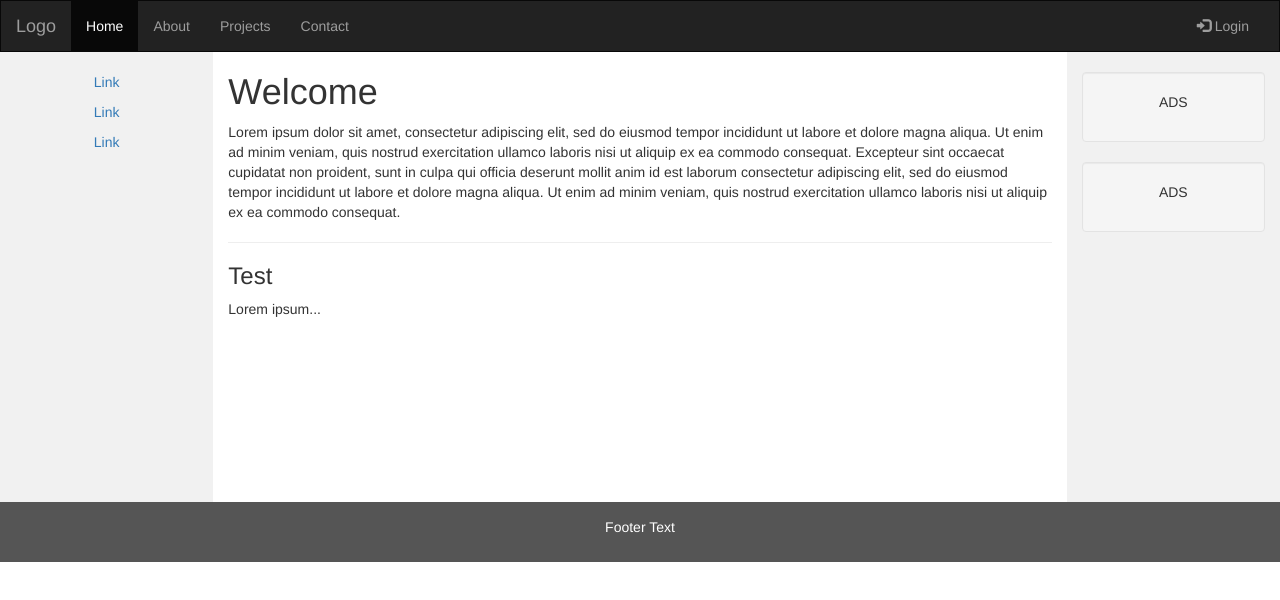
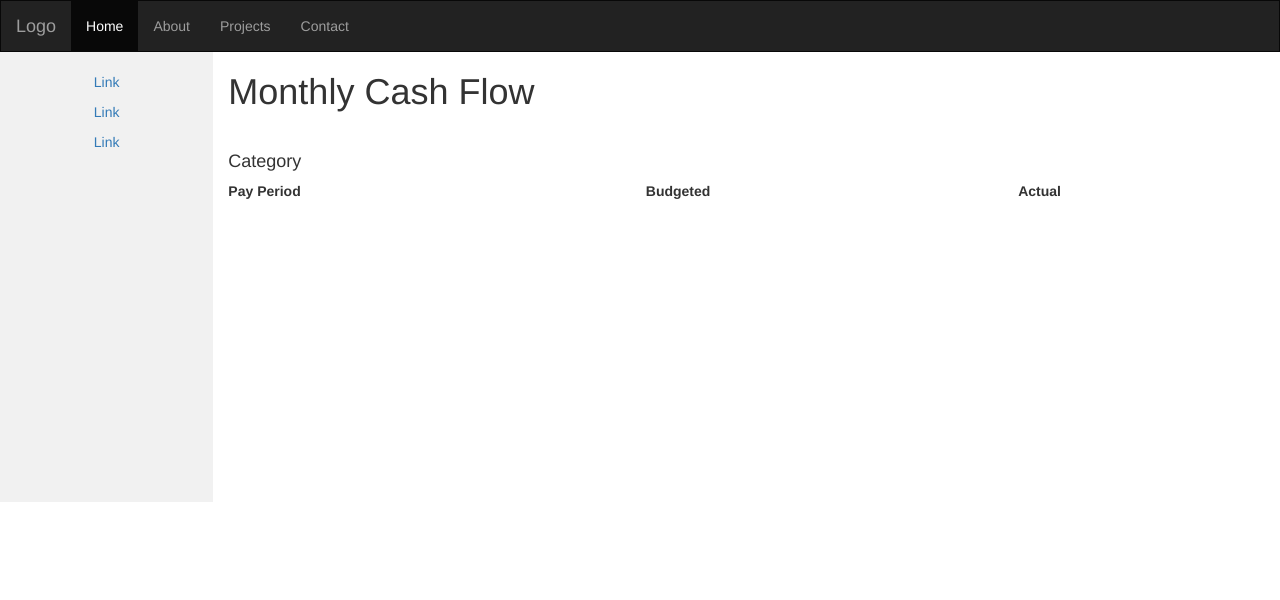
Before and after one commit to Nhawdge/budget-app, a plain HTML site: page index.html in a window 1280 px wide. Drawn offline with nearby package versions, Linux system fonts and the light colour scheme.

Commit message:
Added a table and removed some stuff.

```diff
--- a/index.html
+++ b/index.html
@@ -1,9 +1,7 @@
-<!--Header-->
-
 <!DOCTYPE html>
 <html lang="en">
 <head>
-  <title>Bootstrap Example</title>
+  <title>Budget Tool</title>
   <meta charset="utf-8">
   <meta name="viewport" content="width=device-width, initial-scale=1">
   <link rel="stylesheet" href="https://maxcdn.bootstrapcdn.com/bootstrap/3.3.7/css/bootstrap.min.css">
@@ -62,9 +60,6 @@
         <li><a href="#">Projects</a></li>
         <li><a href="#">Contact</a></li>
       </ul>
-      <ul class="nav navbar-nav navbar-right">
-        <li><a href="#"><span class="glyphicon glyphicon-log-in"></span> Login</a></li>
-      </ul>
     </div>
   </div>
 </nav>
@@ -76,27 +71,36 @@
       <p><a href="#">Link</a></p>
       <p><a href="#">Link</a></p>
     </div>
-    <div class="col-sm-8 text-left">
-      <h1>Welcome</h1>
-      <p>Lorem ipsum dolor sit amet, consectetur adipiscing elit, sed do eiusmod tempor incididunt ut labore et dolore magna aliqua. Ut enim ad minim veniam, quis nostrud exercitation ullamco laboris nisi ut aliquip ex ea commodo consequat. Excepteur sint occaecat cupidatat non proident, sunt in culpa qui officia deserunt mollit anim id est laborum consectetur adipiscing elit, sed do eiusmod tempor incididunt ut labore et dolore magna aliqua. Ut enim ad minim veniam, quis nostrud exercitation ullamco laboris nisi ut aliquip ex ea commodo consequat.</p>
-      <hr>
-      <h3>Test</h3>
-      <p>Lorem ipsum...</p>
-    </div>
-    <div class="col-sm-2 sidenav">
-      <div class="well">
-        <p>ADS</p>
-      </div>
-      <div class="well">
-        <p>ADS</p>
-      </div>
+    <div class="col-sm-10 text-left">
+      <h1>Monthly Cash Flow</h1>
+      <br>
+      <p>
+        <h4>Category</h4>
+        <table style="width:100%">
+          <tr>
+            <th></th>
+            <th>Pay Period</th>
+            <th>Budgeted</th>
+            <th>Actual</th>
+          </tr>
+          <tr>
+            <td></td>
+            <td></td>
+            <td></td>
+            <td></td>
+          </tr>
+          </tr>
+        </table>
+      </p>
     </div>
   </div>
 </div>
 
+<!--
 <footer class="container-fluid text-center">
   <p>Footer Text</p>
 </footer>
+-->
 
 </body>
 </html>
```
